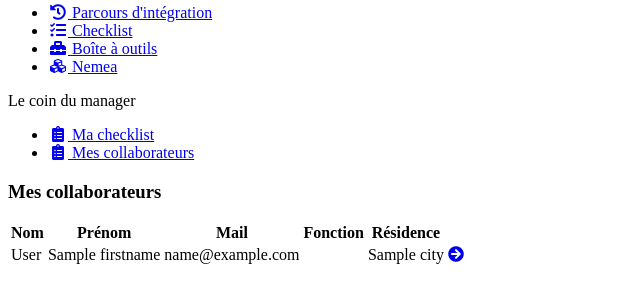
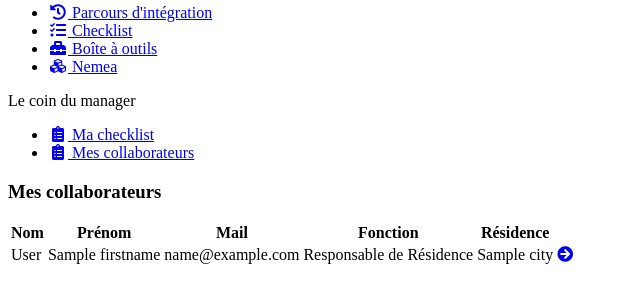
Before and after one commit to estev217/WildCodeSchool-projet3, a Symfony app: template templates/manager/collaborator.html.twig in a window 1280 px wide. Shown: the part 391-694 px from the top of the page, without its empty margins (0-640 px from the left). Run offline with Twig, Linux system fonts and the light colour scheme; the template is opened without the code that fills it: most values are stand-ins (such as "Sample title", 1, 10 or a date in 2020); some libraries are stand-ins or nearby versions.

Commit message:
refactored collaborator's checklist in manager's corner for presentation

```diff
--- a/templates/manager/collaborator.html.twig
+++ b/templates/manager/collaborator.html.twig
@@ -12,11 +12,11 @@
                         <table class="table">
                             <thead>
                             <tr>
-                                <th scope="col" class="col-1 text-uppercase text-center">Nom</th>
-                                <th scope="col" class="col-1 text-uppercase text-center">Prénom</th>
-                                <th scope="col" class="col-1 text-uppercase text-center">Mail</th>
-                                <th scope="col" class="col-1 text-uppercase text-center">Fonction</th>
-                                <th scope="col" class="col-1 text-uppercase text-center">Résidence</th>
+                                <th scope="col" class="col-2 text-uppercase text-center">Nom</th>
+                                <th scope="col" class="col-2 text-uppercase text-center">Prénom</th>
+                                <th scope="col" class="col-2 text-uppercase text-center">Mail</th>
+                                <th scope="col" class="col-3 text-uppercase text-center">Fonction</th>
+                                <th scope="col" class="col-2 text-uppercase text-center">Résidence</th>
                                 <th scope="col" class="col-1 text-uppercase text-center"></th>
                             </tr>
                             </thead>
@@ -26,7 +26,7 @@
                                     <td class="text-center align-middle">{{ collaborator.lastname }}</td>
                                     <td class="text-center align-middle">{{ collaborator.firstname }}</td>
                                     <td class="text-center align-middle">{{ collaborator.email }}</td>
-                                    <td class="text-center align-middle">{#{{ collaborator.position.name }}#}</td>
+                                    <td class="text-center align-middle">Responsable de Résidence</td>
                                     <td class="text-center align-middle">{{ collaborator.residence.city }}</td>
                                     <td class="text-center align-middle">
                                         <a href="{{ path('collaborator_checklist', {'id': collaborator.id}) }}"><i class="fas fa-arrow-circle-right"></i></a>
```
Also changed, not shown: templates/manager/checklist.html.twig (+4 -8 lines).
